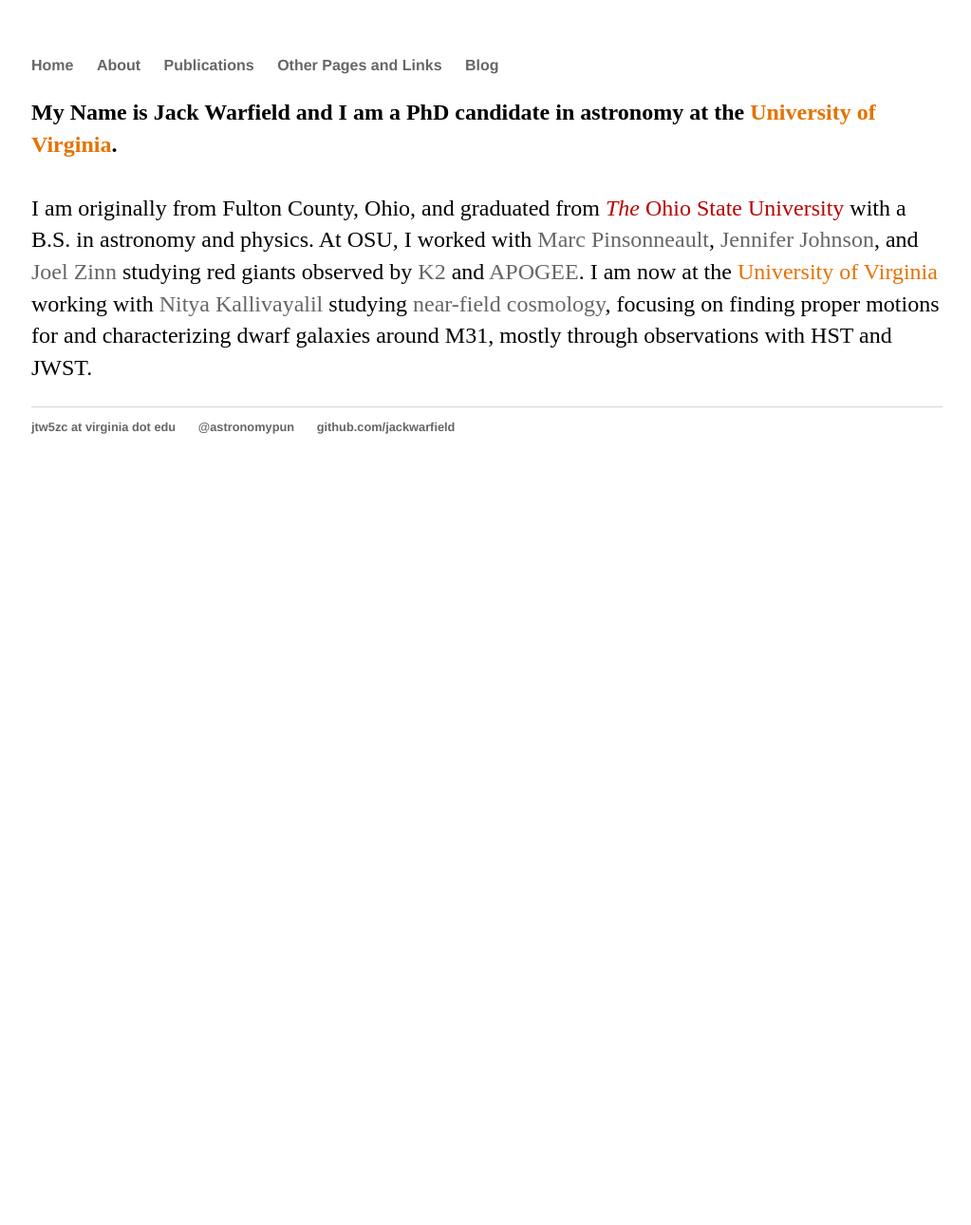
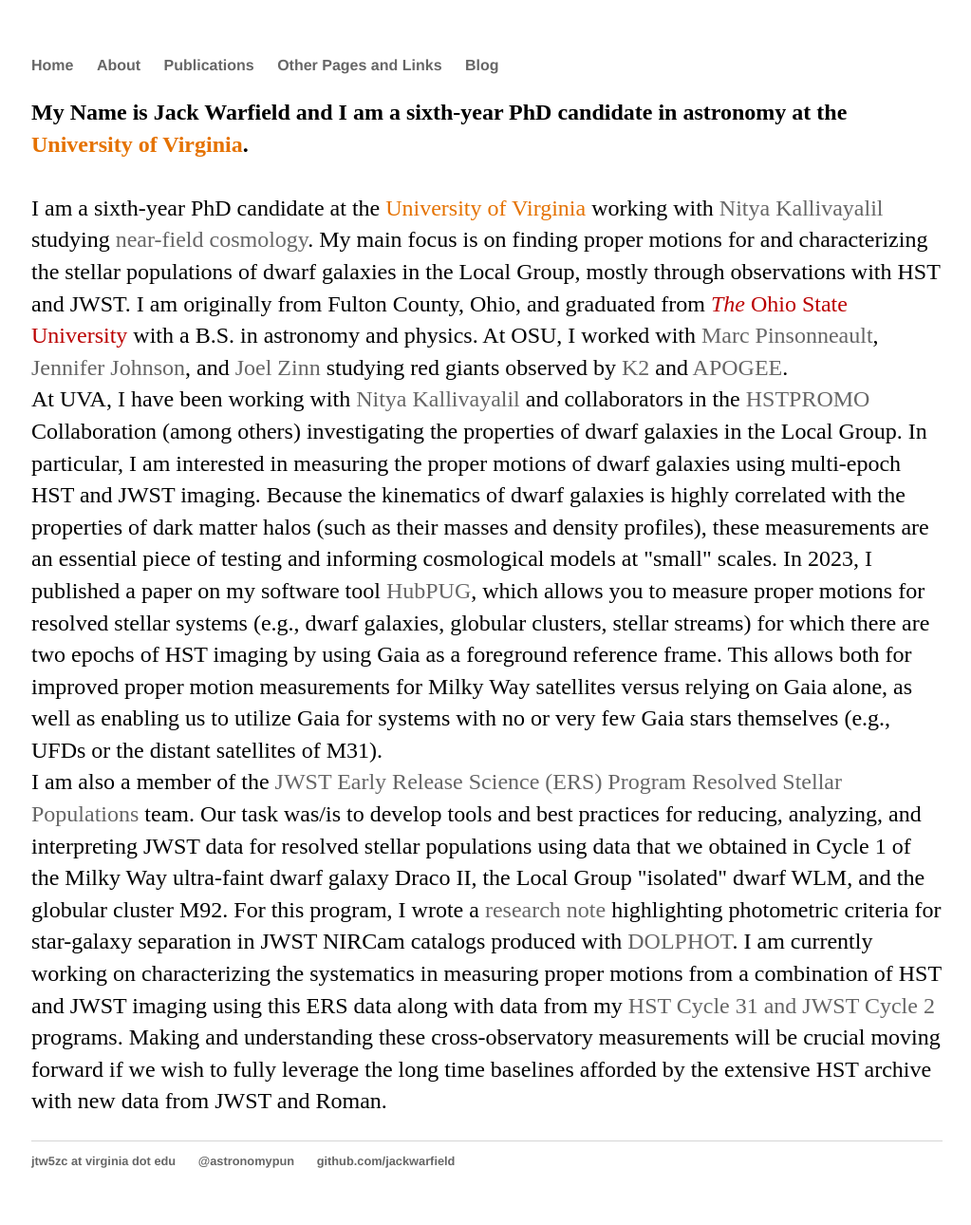
Before and after one commit to jackwarfield/jackwarfield.github.io, a Jekyll site: the page built from about/index.html, in a window 1280 px wide. Shown: the whole page at 95% size, without its empty margins (127-1150 px from the left). Built offline with Jekyll 4.4.1, drawn with Linux system fonts in a browser that asks for light colours; before the commit the page ends 900 px from its top, so only the background shows below that.

Commit message:
update about

```diff
--- a/about/index.html
+++ b/about/index.html
@@ -4,12 +4,18 @@
 ---
 <div class="blurb">
 	<p>
-		<b>My Name is Jack Warfield and I am a PhD candidate in astronomy at the <font color='#E57200'>University of Virginia</font>.</b>
+		<b>My Name is Jack Warfield and I am a sixth-year PhD candidate in astronomy at the <font color='#E57200'>University of Virginia</font>.</b>
 
 		<br><br>
 
+		I am a sixth-year PhD candidate at the <font color='#E57200'>University of Virginia</font> working with <a href='https://sites.google.com/view/nityajk/home'>Nitya Kallivayalil</a> studying <a href='https://astronomy.as.virginia.edu/research/near-field-cosmology'>near-field cosmology</a>. My main focus is on finding proper motions for and characterizing the stellar populations of dwarf galaxies in the Local Group, mostly through observations with HST and JWST.
+
 		I am originally from Fulton County, Ohio, and graduated from <font color='#bb0000'><i>The</i> Ohio State University</font> with a B.S. in astronomy and physics. At OSU, I worked with <a href='http://www.astronomy.ohio-state.edu/~pinsono/'>Marc Pinsonneault</a>, <a href='http://www.astronomy.ohio-state.edu/~jaj/'>Jennifer Johnson</a>, and <a href='http://joelczinn.com/'>Joel Zinn</a> studying red giants observed by <a href='https://keplerscience.arc.nasa.gov'>K2</a> and <a href='https://www.sdss.org/surveys/apogee-2/'>APOGEE</a>.
+		<br>
 
-		I am now at the <font color='#E57200'>University of Virginia</font> working with <a href='https://sites.google.com/view/nityajk/home'>Nitya Kallivayalil</a> studying <a href='https://astronomy.as.virginia.edu/research/near-field-cosmology'>near-field cosmology</a>, focusing on finding proper motions for and characterizing dwarf galaxies around M31, mostly through observations with HST and JWST.
+		At UVA, I have been working with <a href='https://sites.google.com/view/nityajk/home'>Nitya Kallivayalil</a> and collaborators in the <a href='https://www.stsci.edu/~marel/hstpromo.html'>HSTPROMO</a> Collaboration (among others) investigating the properties of dwarf galaxies in the Local Group. In particular, I am interested in measuring the proper motions of dwarf galaxies using multi-epoch HST and JWST imaging. Because the kinematics of dwarf galaxies is highly correlated with the properties of dark matter halos (such as their masses and density profiles), these measurements are an essential piece of testing and informing cosmological models at "small" scales. In 2023, I published a paper on my software tool <a href='https://ui.adsabs.harvard.edu/abs/2023MNRAS.519.1189W/abstract'>HubPUG</a>, which allows you to measure proper motions for resolved stellar systems (e.g., dwarf galaxies, globular clusters, stellar streams) for which there are two epochs of HST imaging by using Gaia as a foreground reference frame. This allows both for improved proper motion measurements for Milky Way satellites versus relying on Gaia alone, as well as enabling us to utilize Gaia for systems with no or very few Gaia stars themselves (e.g., UFDs or the distant satellites of M31).
+		<br>
+
+		I am also a member of the <a href='https://ers-stars.github.io'>JWST Early Release Science (ERS) Program Resolved Stellar Populations</a> team. Our task was/is to develop tools and best practices for reducing, analyzing, and interpreting JWST data for resolved stellar populations using data that we obtained in Cycle 1 of the Milky Way ultra-faint dwarf galaxy Draco II, the Local Group "isolated" dwarf WLM, and the globular cluster M92. For this program, I wrote a <a href='https://ui.adsabs.harvard.edu/abs/2023RNAAS...7...23W/abstract'>research note</a> highlighting photometric criteria for star-galaxy separation in JWST NIRCam catalogs produced with <a href='http://americano.dolphinsim.com/dolphot/'>DOLPHOT</a>. I am currently working on characterizing the systematics in measuring proper motions from a combination of HST and JWST imaging using this ERS data along with data from my <a href='https://ui.adsabs.harvard.edu/abs/2023hst..prop17473W/abstract'>HST Cycle 31 and JWST Cycle 2</a> programs. Making and understanding these cross-observatory measurements will be crucial moving forward if we wish to fully leverage the long time baselines afforded by the extensive HST archive with new data from JWST and Roman.
 	</p>
 </div><!-- /.blurb -->
```
